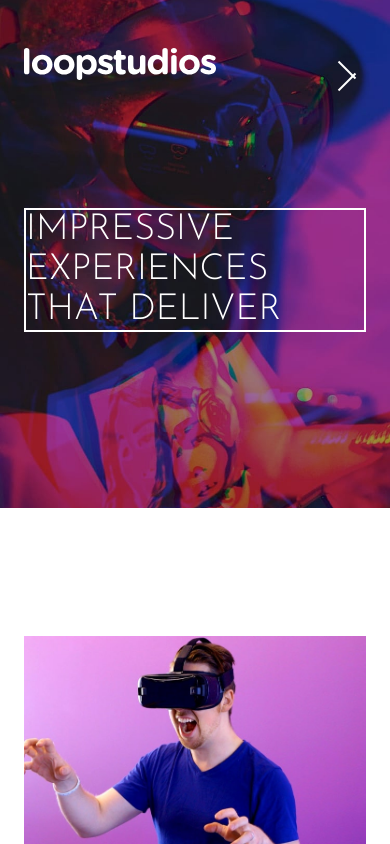
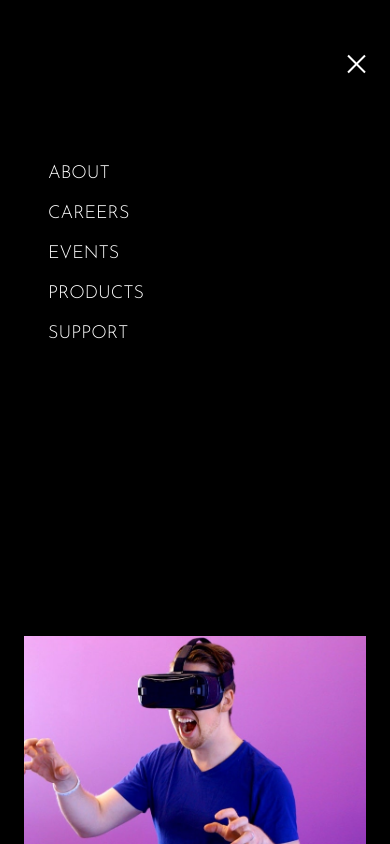
Before and after one commit to jrbrayjr2006/looperstudios-example, a website: page src/index.html in a window 390 px wide. Both pictures are taken after a click on the button 354 px from the left and 64 px from the top of the page. Shown: the top 844 px of the page. Drawn offline with Linux system fonts and the light colour scheme; files whose address does not match are found by name.

Commit message:
completed website

```diff
--- a/src/index.html
+++ b/src/index.html
@@ -6,6 +6,7 @@
     <link rel="preconnect" href="https://fonts.googleapis.com">
     <link rel="preconnect" href="https://fonts.gstatic.com" crossorigin>
     <link href="https://fonts.googleapis.com/css2?family=Alata&family=Josefin+Sans:ital,wght@0,300;1,300&display=swap" rel="stylesheet">
+    <script src="./js/script.js" defer></script>
     <link href="./css/style.css" rel="stylesheet">
     <title>Looper Studios</title>
 </head>
@@ -43,14 +44,21 @@
                 </div>
                 <!-- Hamburger Button here -->
                 <div class="md:hidden">
-                    <button id="menu-btn" type="button" class="z-40 block open hamburger md:hidden focus:outline-none">
-                        <span class="hamburger-top"></span>
-                        <span class="hamburger-middle"></span>
-                        <span class="hamburger-bottom"></span>
+                    <button id="menu-btn" type="button" class="z-40 block hamburger-traditional md:hidden focus:outline-none">
+                        <span class="hamburger-top-traditional"></span>
+                        <span class="hamburger-middle-traditional"></span>
+                        <span class="hamburger-bottom-traditional"></span>
                     </button>
                 </div>
             </nav>
-            <!-- @todo Mobile Menu here -->
+            <!-- Mobile Menu here -->
+            <div id="menu" class="absolute top-0 bottom-0 left-0 flex flex-col self-end hidden w-full min-h-screen py-1 pt-40 pl-12 space-y-3 text-lg text-white uppercase bg-black">
+                <a href="#" class="hover:text-pink-500">About</a>
+                <a href="#" class="hover:text-pink-500">Careers</a>
+                <a href="#" class="hover:text-pink-500">Events</a>
+                <a href="#" class="hover:text-pink-500">Products</a>
+                <a href="#" class="hover:text-pink-500">Support</a>
+            </div>
 
             <div class="max-w-lg mt-32 mb-32 p4 font-sans text-4xl text-white uppercase border-2 md:p-10 md:m-32 md:mx-0 md:text-6xl">
                 Impressive Experiences That Deliver
--- /dev/null
+++ b/src/js/script.js
@@ -0,0 +1,10 @@
+const menuBtn = document.getElementById('menu-btn');
+const menu = document.getElementById('menu');
+
+menuBtn.addEventListener('click', navToggle);
+
+function navToggle() {
+    menuBtn.classList.toggle('open-traditional');
+    // menu.classList.toggle('flex');
+    menu.classList.toggle('hidden');
+}
```
Also changed, not shown: src/css/style.css.
